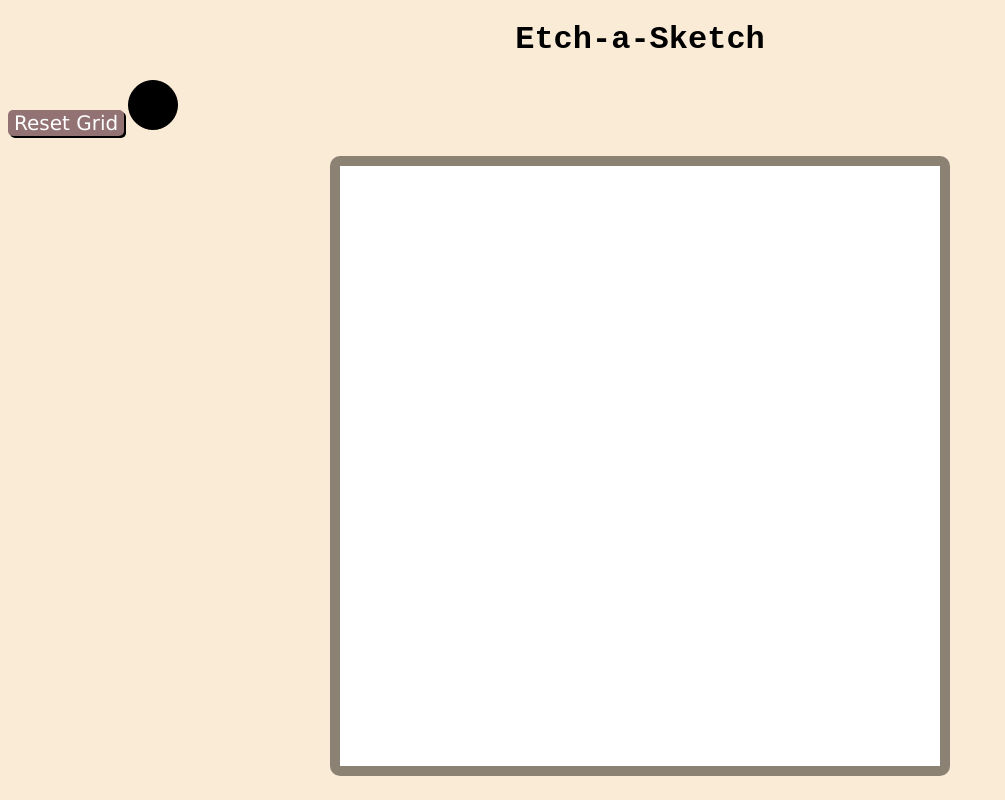
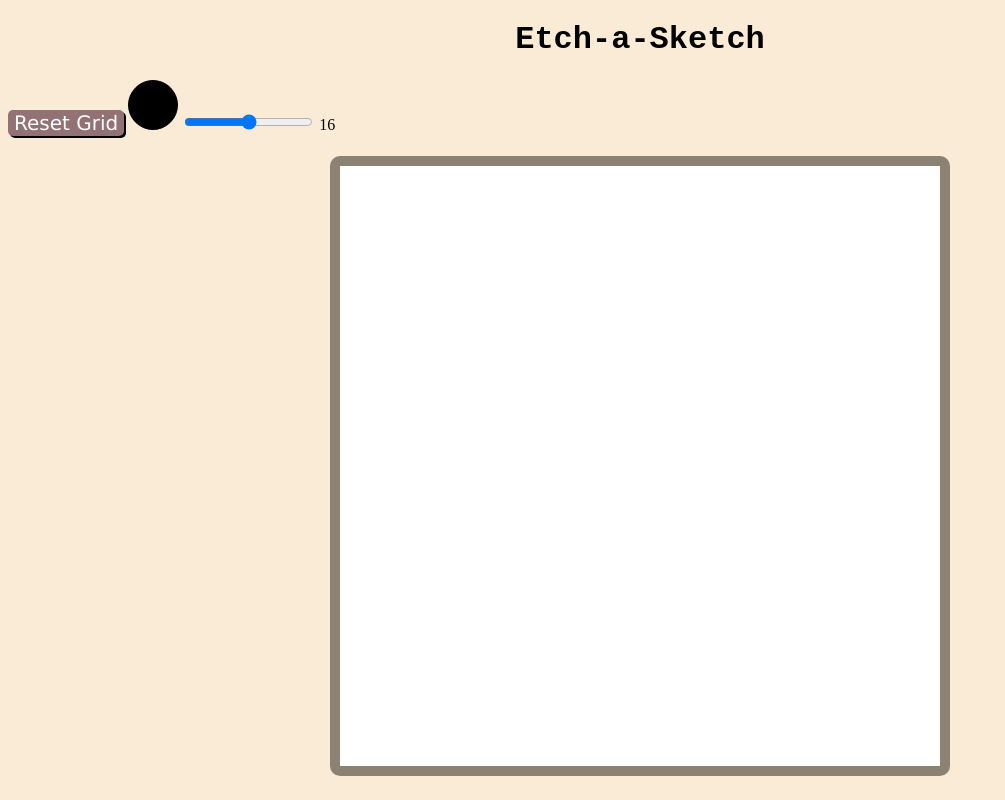
Before and after one commit to marrahenzo/odin-etch-a-sketch, a plain HTML site: page index.html in a window 1280 px wide. Shown: the whole page, without its empty margins (0-1005 px from the left). Drawn offline with Linux system fonts and the light colour scheme.

Commit message:
Added grid size slider

```diff
--- a/index.html
+++ b/index.html
@@ -13,6 +13,8 @@
     <div id="options-container">
       <button id="btn-reset">Reset Grid</button>
       <input type="color" id="color" />
+      <input id="grid-slider" type="range" max="100" min="4" />
+      <label for="grid-slider">16</label>
     </div>
 
     <div id="container"></div>
```
